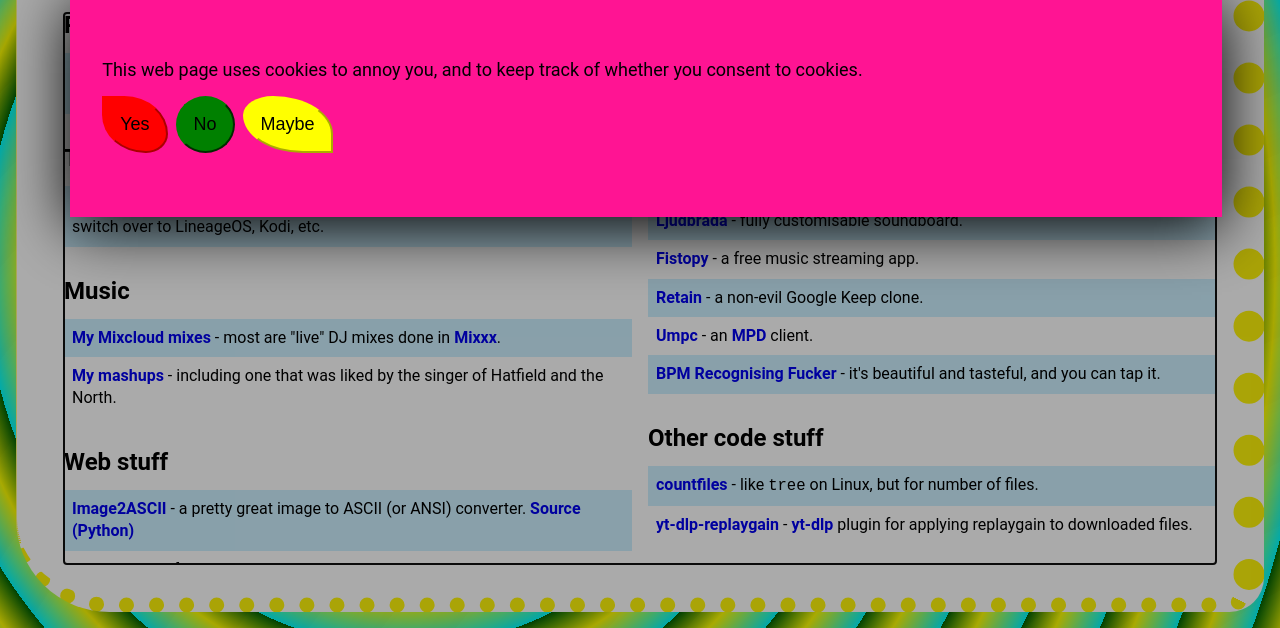
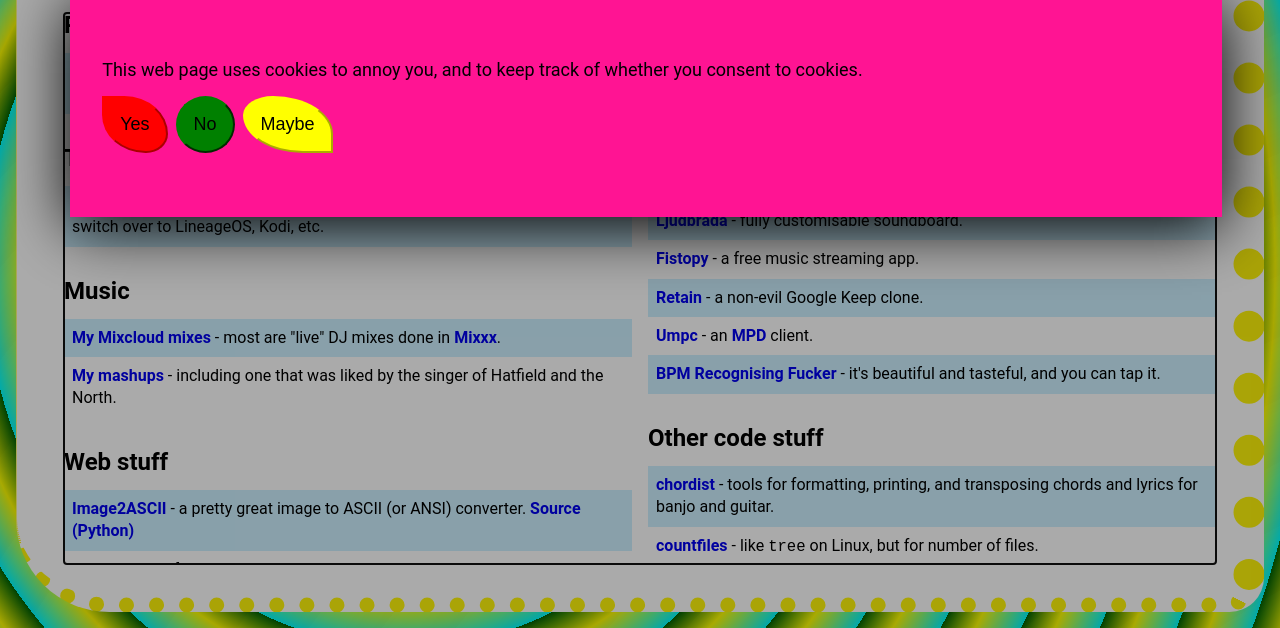
Before and after one commit to Eboreg/huseli.us, a website: page index.html in a window 1280 px wide. Shown: the part 172-800 px from the top of the page. Drawn offline with Linux system fonts and the light colour scheme.

Commit message:
+chordist

```diff
--- a/index.html
+++ b/index.html
@@ -118,6 +118,10 @@
             <section>
               <h2>Other code stuff</h2>
               <p>
+                <a target="_blank" href="https://github.com/Eboreg/chordist">chordist</a>
+                - tools for formatting, printing, and transposing chords and lyrics for banjo and guitar.
+              </p>
+              <p>
                 <a target="_blank" href="https://github.com/Eboreg/countfiles">countfiles</a>
                 - like <code>tree</code> on Linux, but for number of files.
               </p>
```
